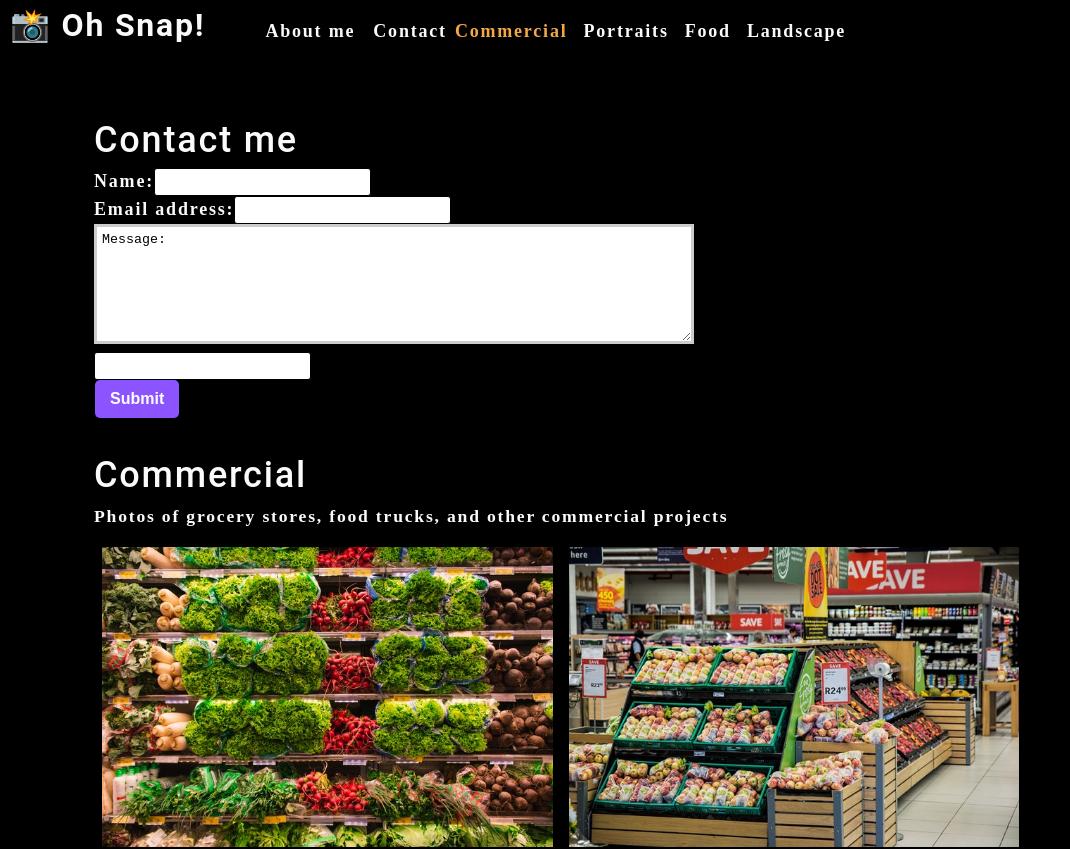
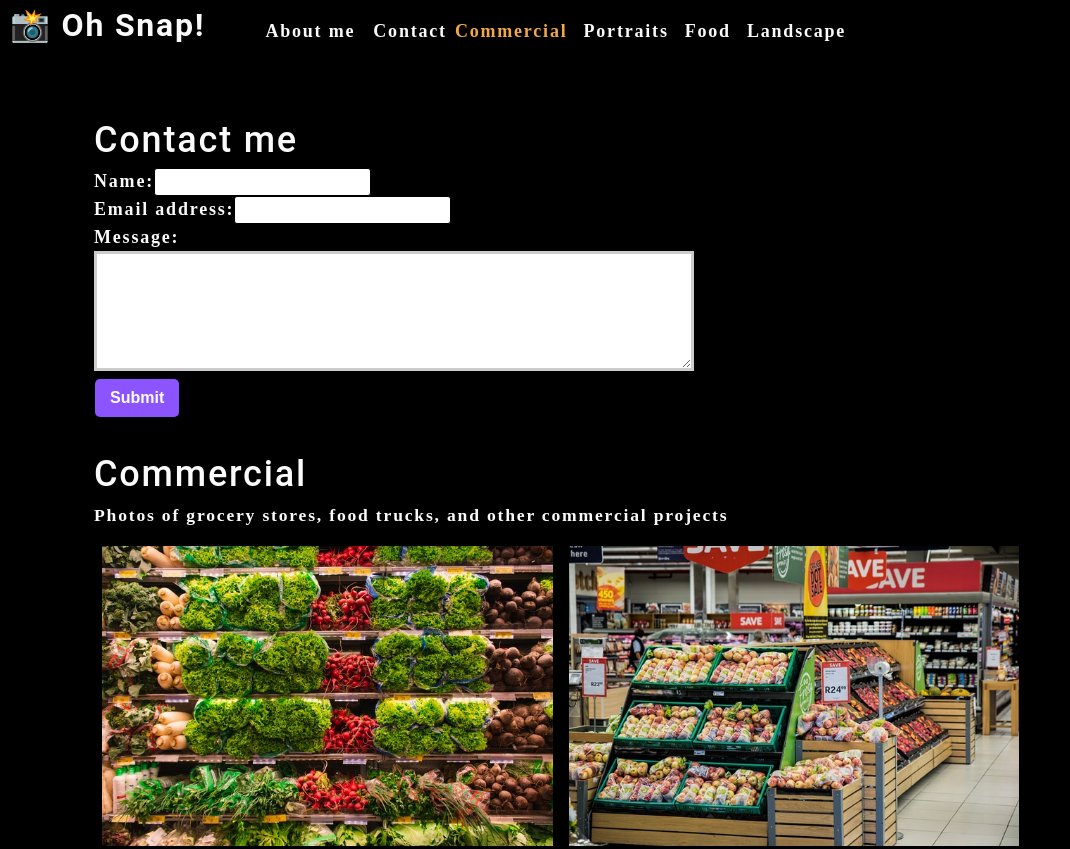
Before and after one commit to tgtiburon/photo-port, a React (Create React App) app: page / in a window 1280 px wide. Shown: the top 849 px of the page, without its empty margins (0-1070 px from the left). Built offline with nearby package versions, Linux system fonts and the light colour scheme.

Commit message:
submit button working

```diff
--- a/src/components/Contact/index.js
+++ b/src/components/Contact/index.js
@@ -56,9 +56,9 @@ function ContactForm() {
         </div>
 
         <div>
-          <textarea htmlFor="message">Message:</textarea>
-          <input
-            type="message"
+          <label htmlFor="message">Message:</label>
+          <textarea
+            name="message"
             defaultValue={message}
             onChange={handleChange}
             rows="5"
```
